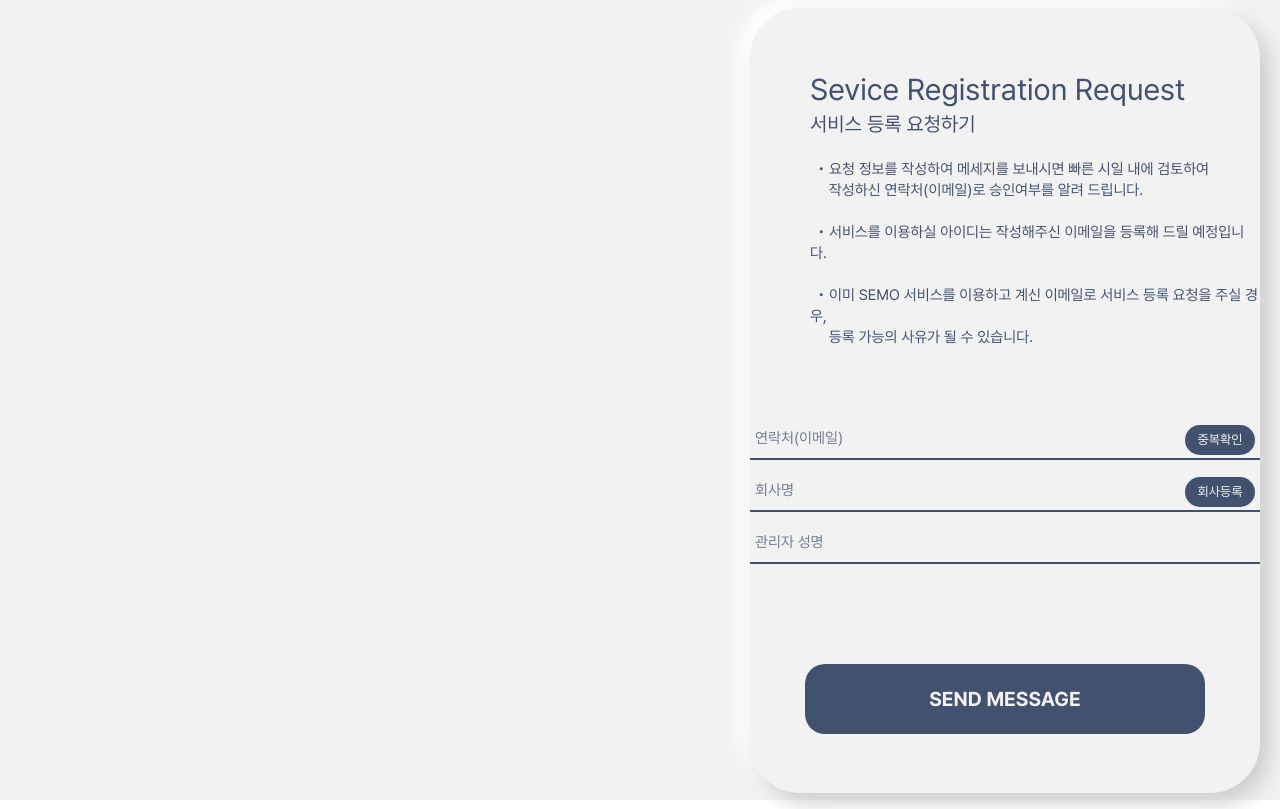
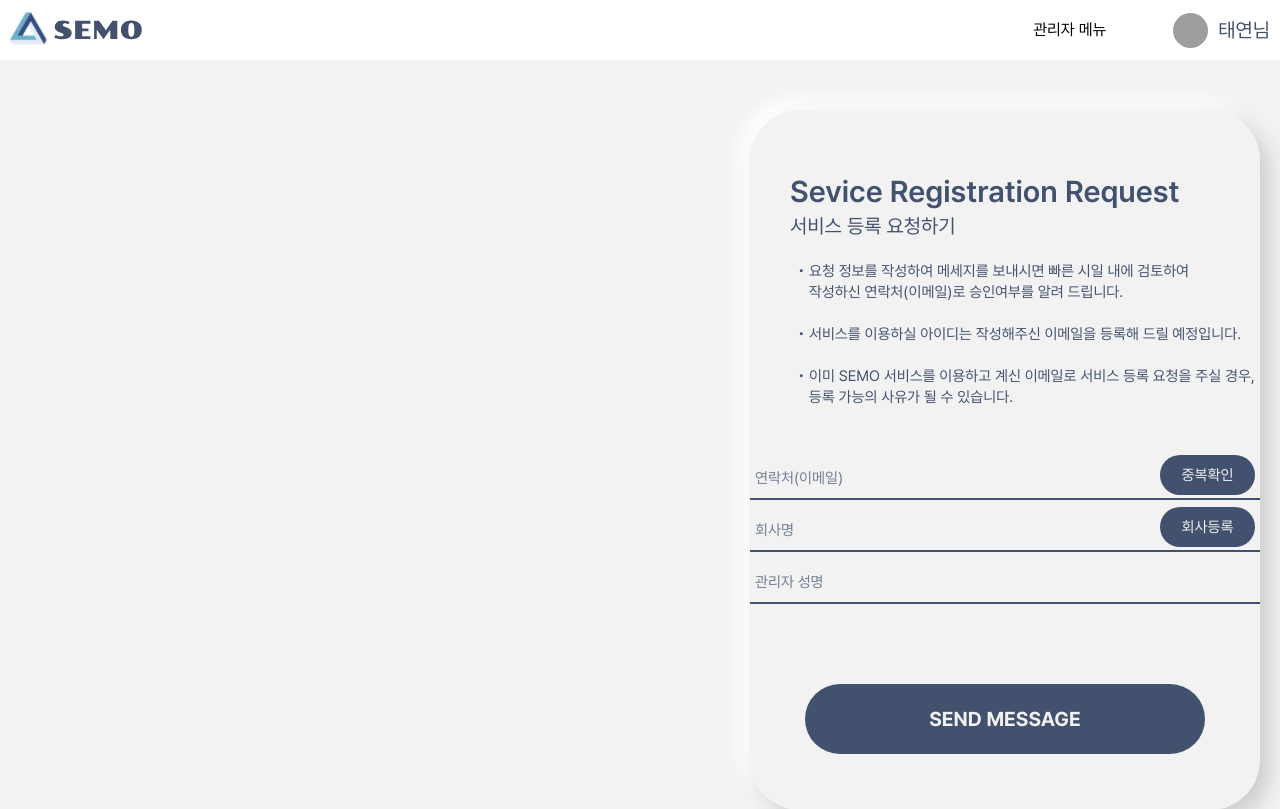
Before and after one commit to Team-SE-MO/semo-client, a React (Create React App) app: page /signup in a window 1280 px wide. Shown: the top 809 px of the page. Built offline with nearby package versions, Linux system fonts and the light colour scheme; grey boxes are pictures that could not be loaded.

Commit message:
♻️ refactor: 회원가입, 메인레이아웃 리팩터링 진행

```diff
--- a/src/pages/MainLayout.tsx
+++ b/src/pages/MainLayout.tsx
@@ -1,4 +1,5 @@
 import { Footer } from 'components/organisms/footer/Footer';
+import Header from 'components/organisms/header/Header';
 import React from 'react';
 import { Outlet, useLocation } from 'react-router-dom';
 
@@ -6,6 +7,7 @@ const MainLayout = () => {
   const location = useLocation();
   return (
     <div className="main__layout-body">
+      <Header />
       <Outlet />
       <Footer />
     </div>
--- a/src/pages/SignUp.scss
+++ b/src/pages/SignUp.scss
@@ -17,8 +17,8 @@
   &__content {
     display: flex;
     flex-direction: column;
-    width: 620px;
-    height: 725px;
+    width: 580px;
+    height: 640px;
     text-align: left;
     justify-content: flex-start;
     border-radius: 50px;
@@ -30,13 +30,12 @@
   }
   &__text-group {
     margin-bottom: 50px;
-    padding-left: 60px;
+    padding-left: 40px;
   }
   &__item-group {
     display: flex;
     flex-direction: column;
     align-items: center;
-    margin-top: 20px;
     margin-bottom: 20px;
   }
   &__input-button-group {
@@ -50,6 +49,6 @@
     }
   }
   &__submit-button {
-    margin-top: 100px;
+    margin-top: 80px;
   }
 }
--- a/src/pages/SignUp.tsx
+++ b/src/pages/SignUp.tsx
@@ -30,17 +30,12 @@ const SignUp = () => {
     setIsModalOpen(false);
   };
 
-  const handleCompleteRegistration = (data: any) => {
-    console.log('회사 등록 데이터:', data);
-    setIsModalOpen(false);
-  };
-
   return (
     <div className="signup__container">
       <div className="signup__image" />
       <div className="signup__content">
         <div className="signup__text-group">
-          <Text text={title} type="title" />
+          <Text text={title} type="title" bold />
           <Text text={subtitle} type="subtitle" />
           <Text type="info" text={content} />
         </div>
@@ -57,7 +52,7 @@ const SignUp = () => {
             <Button
               type="button"
               label="중복확인"
-              size="small"
+              size="medium"
               color="primary"
             />
           </div>
@@ -73,7 +68,7 @@ const SignUp = () => {
             <Button
               type="button"
               label="회사등록"
-              size="small"
+              size="medium"
               color="primary"
               onClick={handleCompanyRegistration}
             />
@@ -92,15 +87,12 @@ const SignUp = () => {
               label="SEND MESSAGE"
               size="xlarge"
               color="primary"
+              radius="oval"
             />
           </div>
         </div>
       </div>
-      <Modal
-        isOpen={isModalOpen}
-        onClose={handleCloseModal}
-        onComplete={handleCompleteRegistration}
-      />
+      <Modal isOpen={isModalOpen} onClose={handleCloseModal} />
     </div>
   );
 };
```
